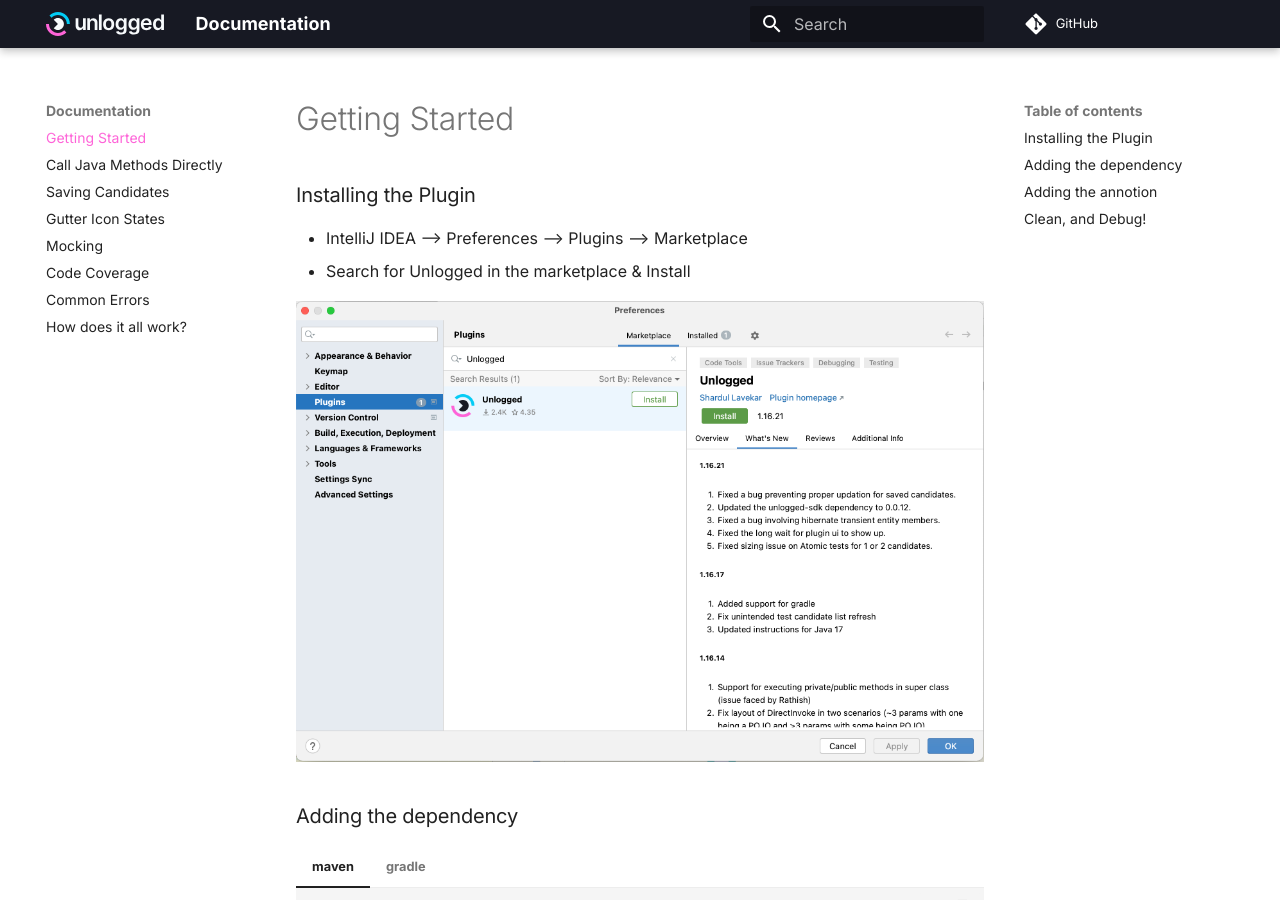
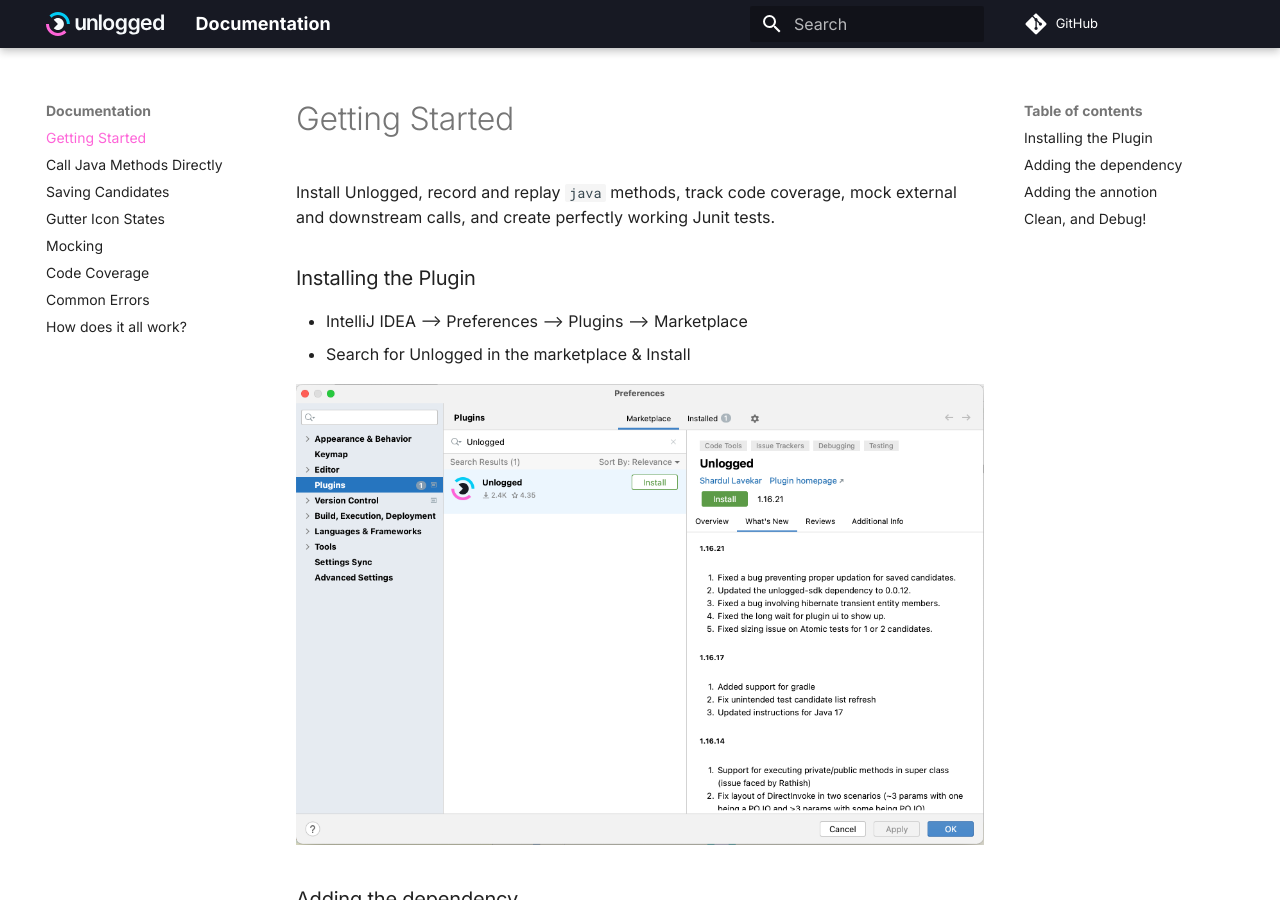
Before and after one commit to unloggedio/documentation, an MkDocs documentation site: the page built from docs/index.md, in a window 1280 px wide and 900 px high. Built offline with MkDocs 1.6.1 and Material for MkDocs 9.7.7, drawn with Linux system fonts in a browser that asks for light colours; comment, search, counter and statistics services are not loaded.

````diff
--- a/docs/index.md
+++ b/docs/index.md
@@ -1,4 +1,6 @@
 # Getting Started
+
+Install Unlogged, record and replay ```java``` methods, track code coverage, mock external and downstream calls, and create perfectly working Junit tests.
 
 ### Installing the Plugin
 
````
